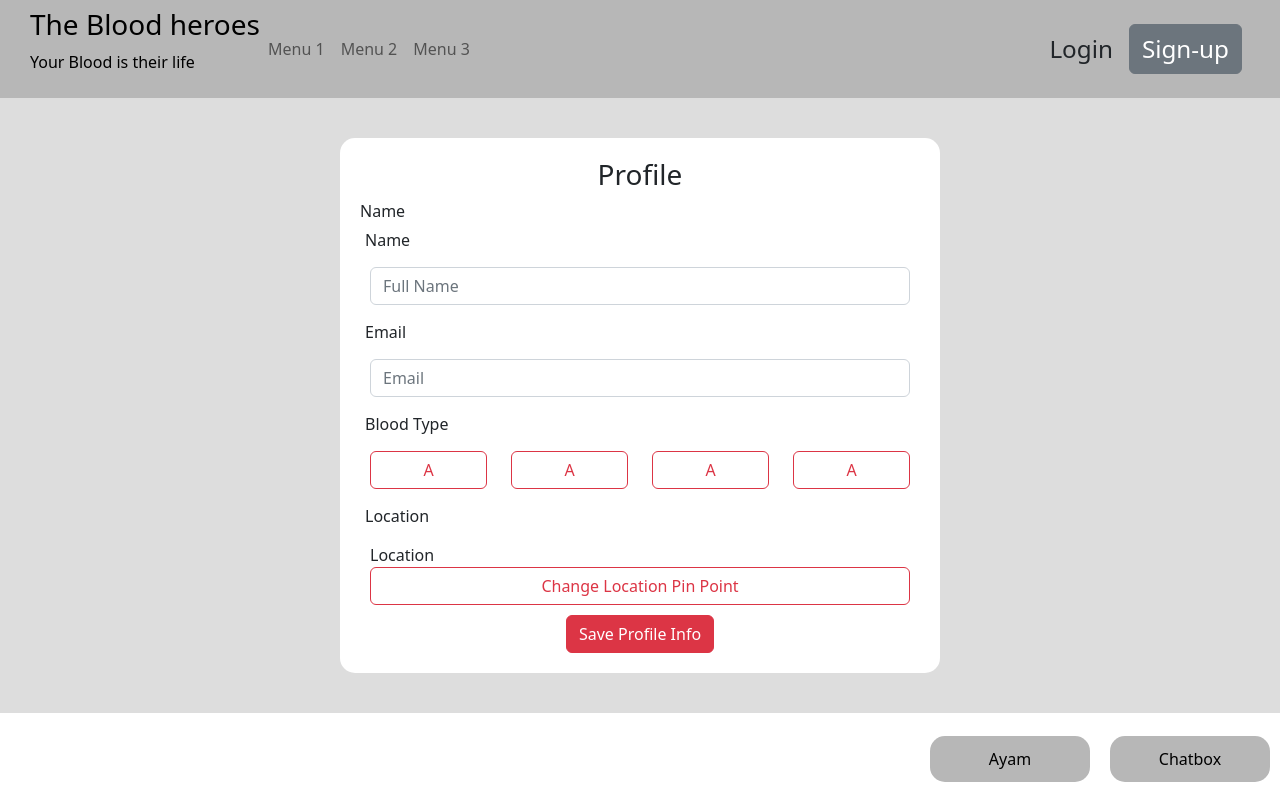
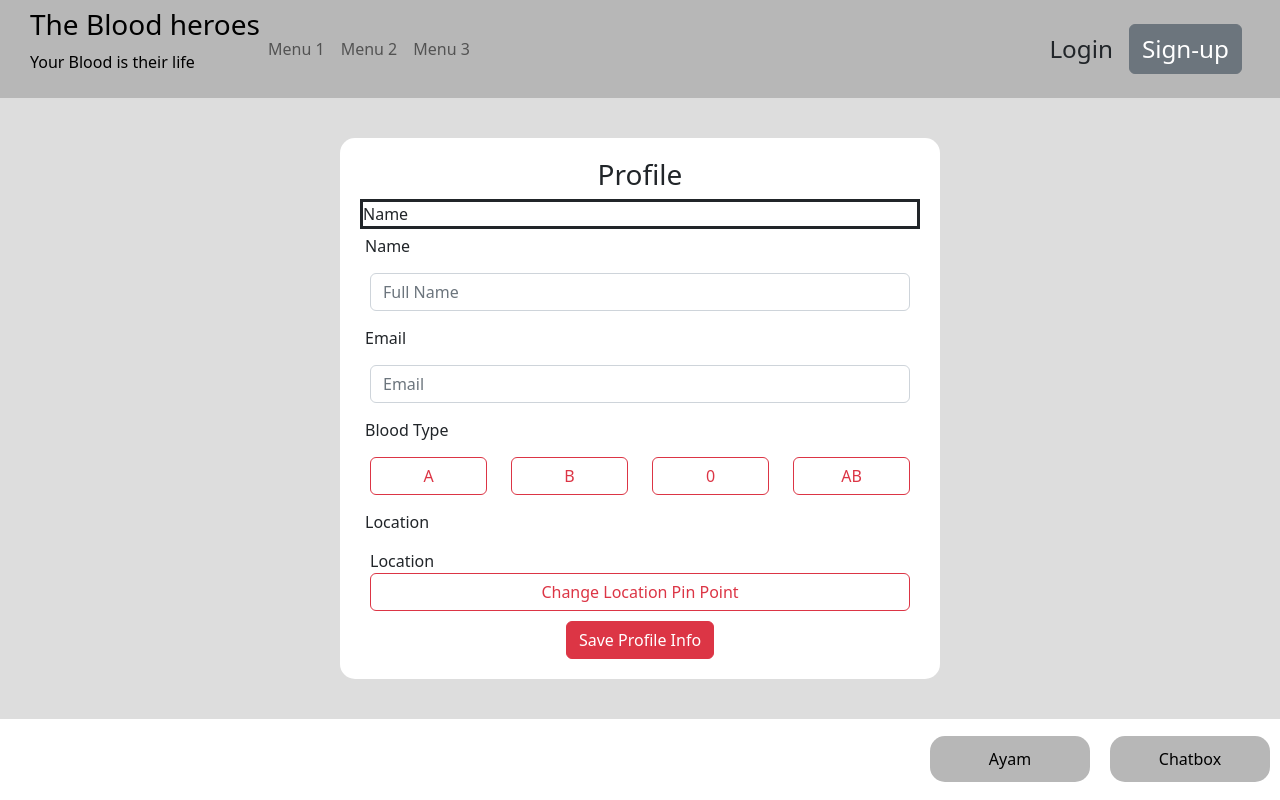
Before and after one commit to ApriyadiH/tbheroes, a React (Create React App) app: page /User in a window 1280 px wide. Built offline with nearby package versions, Linux system fonts and the light colour scheme; no server answers.

Commit message:
profil user

```diff
--- a/src/components/General/User.jsx
+++ b/src/components/General/User.jsx
@@ -23,9 +23,9 @@ const User = () => {
         <StContainerInput>
             <div class="row">
                 <div className="col d-grid"> <input type="button" value="A" class="btn btn-outline-danger" /></div>
-                <div className="col d-grid"> <input type="button" value="A" class="btn btn-outline-danger" /></div>
-                <div className="col d-grid"> <input type="button" value="A" class="btn btn-outline-danger" /></div>
-                <div className="col d-grid"> <input type="button" value="A" class="btn btn-outline-danger" /></div>
+                <div className="col d-grid"> <input type="button" value="B" class="btn btn-outline-danger" /></div>
+                <div className="col d-grid"> <input type="button" value="0" class="btn btn-outline-danger" /></div>
+                <div className="col d-grid"> <input type="button" value="AB" class="btn btn-outline-danger" /></div>
        </div>
         </StContainerInput>
         <StContainerLabel>Location</StContainerLabel>
@@ -69,5 +69,5 @@ const StContainerLabel = styled.div`
 
 const StContainerPicture = styled.div`
 background-color: #ffffff;
-Border: 2px;
+border-style:solid;
 `
```
